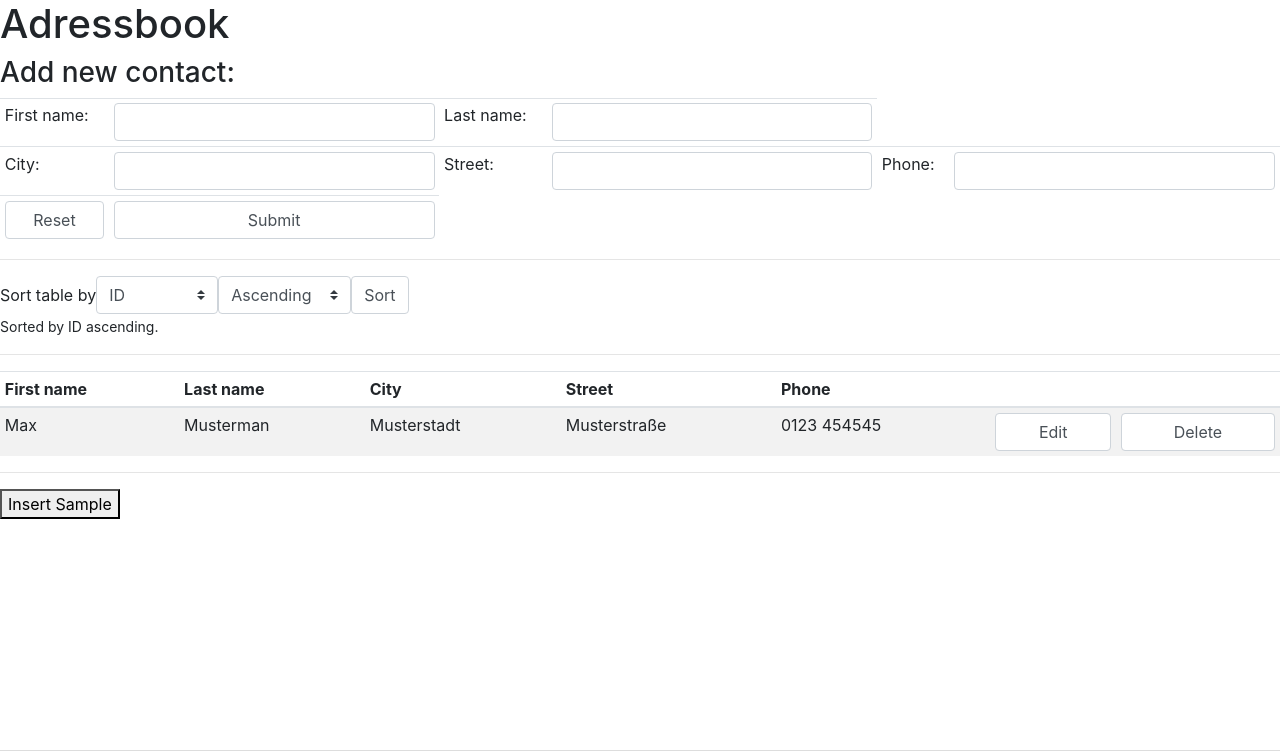
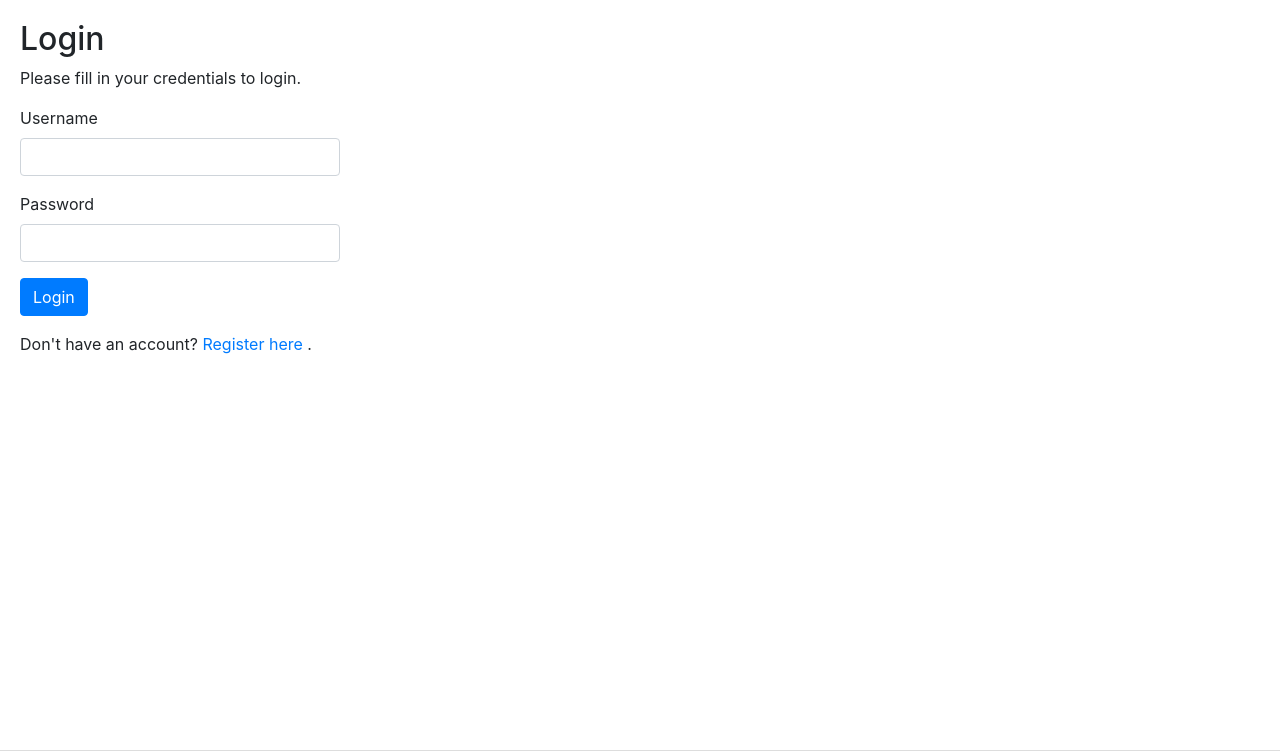
Before and after one commit to lukers38/adressbook, a PHP site: page / in a window 1280 px wide. Shown: the top 751 px of the page. Run offline with PHP 8.4, Linux system fonts and the light colour scheme; data comes from the database, SQL or seed files in the repository; some libraries are stand-ins or nearby versions.

Commit message:
+new index

```diff
--- a/index.php
+++ b/index.php
@@ -5,8 +5,18 @@ include("app/SQLiteCreateTable.php");
 /**
  * Simple Adressbook in PHP
  * (PHP) Task: Build a simple Adressbook where a user can add/edit/delete addressbook entries, sort them by name, phone number, city, etc. Other: Must work on all major operating systems: Linux, OSX and Windows. Its NOT allowed to use ANY framework or other peoples code. A good frontend design is not needed.
+ * -index/login Page-
  * @author Lukas Lichtmannecker <lukas.lichtmannecker@stud.hs-bochum.de>
  */
+
+//Init session
+session_start();
+
+//Check if user is already logged in, if so redirect to adressbook
+if(isset($_SESSION["loggedin"]) && $_SESSION["loggedin"] === true){
+    header("location: adressbook.php");
+    exit;
+}
 
 //Initialize $pdo
 $pdo = (new SQLiteConnection())->connect();
@@ -14,92 +24,57 @@ $sqlite_create = new SQLiteCreateTable($pdo);
 
 //Initialize DB if not exist
 $sqlite_create->createTable();
-//Uncomment next line to insert Sample entry on pageload
-//$sqlite_create->insertSample();
 
-//utility vars
-$first_name = "";
-$last_name = "";
-$city = "";
-$street = "";
-$phone = "";
-//sorting util vars
-$order_by = "adress_id";
-$direction = "ASC";
+//utility variables
+$username = $password = "";
+$username_err = $password_err = "";
 
-//handle requests
-//edit submitted
-//set edit column to 1 so the row gets displayed as editable
-if(isset($_POST["edit"])){
-  $id = $_POST["adress_id"];
-  $stmt = $pdo->prepare("UPDATE adress SET edit = 1 WHERE adress_id = :id");
-  $stmt->bindValue(':id',$id,PDO::PARAM_INT);
+//process data when submitted
+if($_SERVER["REQUEST_METHOD"] == "POST"){
+    //check username, if valid store in $username
+    if(empty(trim($_POST["username"]))){
+        $username_err = "Please enter a username.";
+    } else{
+        $username = trim($_POST["username"]);
+    }
+    //check password, if valid store in $password
+    if(empty(trim($_POST["password"]))){
+        $password_err = "Please enter your password.";
+    } else{
+        $password = trim($_POST["password"]);
+    }
+
+    //validate username/password
+    if(empty($username_err) && empty($password_err)){
+        //prepare sql statement, bind values and fetch results
+        $stmt = $pdo->prepare("SELECT user_id, username, password FROM user WHERE username = :username");
+        $stmt->bindValue(":username",$username,PDO::PARAM_STR);
         $stmt->execute();
+        $result = $stmt->fetch(PDO::FETCH_ASSOC);
+        //if username exists validate password
+        if($result){
+            $username = $result["username"];
+            $hashed_password = $result["password"];
+            $id = $result["user_id"];
+            if(password_verify($password,$hashed_password)){
+                //if password is correct start a new session
+                session_start();
+
+                $_SESSION["loggedin"] = true;
+                $_SESSION["id"] = $id;
+                $_SESSION["username"] = $username;
+
+                //redirect
+                header("location: adressbook.php");
+            } else{
+                //password is wrong
+                $login_err = "Invalid username or password.";
             }
-//delete submitted
-elseif(isset($_POST["delete"])){
-  $id = $_POST["adress_id"];
-  //prepare sql-statement
-  $stmt = $pdo->prepare("DELETE FROM adress WHERE adress_id = :id");
-  //bind :id to variable $id
-  $stmt->bindValue(":id",$id,PDO::PARAM_INT);
-  $stmt->execute();
-}
-//new contact submitted
-elseif(isset($_POST["add"])){
-  $first_name = $_POST["first_name"];
-  $last_name = $_POST["last_name"];
-  $city = $_POST["city"];
-  $street = $_POST["street"];
-  $phone = $_POST["phone"];
-  //prepare statement
-  $stmt = $pdo->prepare("INSERT INTO adress(first_name,last_name,city,street,phone) VALUES(:first_name,:last_name,:city,:street,:phone)");
-  //pass inserted values as array to execute()
-  $stmt->execute([
-    ":first_name" => $first_name,
-    ":last_name" => $last_name,
-    ":city" => $city,
-    ":street" => $street,
-    ":phone" => $phone]);
-}
-//edited row submitted
-elseif(isset($_POST["editsubmit"])){
-  $id = $_POST["adress_id"];
-  $first_name = $_POST["first_name"];
-  $last_name = $_POST["last_name"];
-  $city = $_POST["city"];
-  $street = $_POST["street"];
-  $phone = $_POST["phone"];
-  //prep update-statement
-  //set edit = 0 so it wont get displayed as editable again
-  $stmt = $pdo->prepare("UPDATE adress
-                        SET
-                          first_name = :first_name,
-                          last_name = :last_name,
-                          city = :city,
-                          street = :street,
-                          phone = :phone,
-                          edit = 0
-                        WHERE adress_id = :id");
-  $stmt->execute([
-    ":first_name" => $first_name,
-    ":last_name" => $last_name,
-    ":city" => $city,
-    ":street" => $street,
-    ":phone" => $phone,
-    ":id" => $id]);
-}
-//sort submitted
-//declares the sorting style
-elseif(isset($_POST["orderBy"])){
-  $order_by=$_POST["sortBy"];
-  if ($_POST["asc"]==0){
-    $direction = "DESC";
+        } else {
+            //user does not exist
+            $login_err = "Invalid username or password.";
         }
     }
-//insert sample
-elseif(isset($_POST["sample"])){
-  $sqlite_create->insertSample();
 }
 ?>
 
@@ -108,145 +83,38 @@ elseif(isset($_POST["sample"])){
 <head>
   <meta charset="UTF-8">
   <meta name="author" content="Lukas Lichtmannecker">
-  <title>Adressbook</title>
+  <title>Login</title>
   <link rel="stylesheet" href="https://v4-alpha.getbootstrap.com/dist/css/bootstrap.min.css">
+  <style>
+    .wrapper{width: 360px; padding: 20px;}
+  </style>
+
 </head>
 <body>
-  <h1> Adressbook </h1>
-  <h3>Add new contact:</h3>
-    <form method="POST" action="">
-    <table class="table table-sm" style="width:100%" >
-        <tr>
-            <td>First name:</td>
-            <td><input class="form-control" type = "text" name = "first_name" value="" required></td>
-            <td>Last name:</td>
-            <td><input class="form-control" type = "text" name = "last_name" value="" required></td>
-        </tr>
-        <tr>
-          <td>City:</td>
-          <td><input class="form-control" type = "text" name = "city" value="" required></td>
-          <td>Street:</td>
-          <td><input class="form-control" type = "text" name = "street" value="" required></td>
-          <td>Phone:</td>
-          <td><input class="form-control" type = "text" name = "phone" value="" required></td>
-        </tr>
-        <tr>
-          <td> <input class="form-control" type = "reset"></td>
-          <td> <input class="form-control" type = "submit" value="Submit" name="add"> </td>
-        </tr>
-    </table>
+  <div class="wrapper">
+  <h2>Login</h2>
+  <p>Please fill in your credentials to login.</p>
+  <?php if(!empty($login_err)){
+      echo '<div class="alert alert-danger">' . $login_err . '</div>';
+  }?>
+  <form action="<?= htmlspecialchars($_SERVER["PHP_SELF"]);?>" method="post">
+  <div class="form-group">
+        <label>Username</label>
+        <input type="text" name="username" class="form-control <?=(!empty($username_err)) ? 'is-invalid' : '';?>">
+        <span class="invalid-feedback"><?= $username_err;?></span>
+    </div>
+    <div class="form-group">
+        <label>Password</label>
+        <input type="password" name="password" class="form-control <?=(!empty($pasword_err)) ? 'is-invalid' : '';?>">
+        <span class="invalid-feedback"><?= $password_err;?></span>
+    </div>
+    <div class="form-group">
+        <input type="submit" class="btn btn-primary" value="Login">
+    </div>
+    <p>Don't have an account? <a href="register.php"> Register here </a>.</p>
   </form>
-    <hr/>
-    <form class="form-inline" method="POST" action="">
-      <label for="sortBy"> Sort table by </label>
-      <select class="custom-select" name="sortBy" id="orderBy">
-        <option value=adress_id>ID</option>
-        <option value=first_name>First name</option>
-        <option value=last_name>Last name</option>
-        <option value=city>City</option>
-        <option value=street>Street</option>
-        <option value=phone>Phone</option>
-      </select>
-      <select class="custom-select" name="asc">
-        <option value=1>Ascending</option>
-        <option value=0>Descending</option>
-      </select>
-      <button class="form-control" type="submit" name="orderBy">Sort</button>
-    </form>
-    <small>Sorted by <?php switch($order_by){
-      case "adress_id":
-        echo "ID";
-        break;
-      case "first_name":
-        echo "First name";
-        break;
-      case "last_name":
-        echo "Last name";
-        break;
-      case "city":
-        echo "City";
-        break;
-      case "street":
-        echo "Street";
-        break;
-      case "phone":
-        echo "Phone";
-        break;
-    }
-    switch($direction){
-      case "ASC":
-        echo " ascending.";
-        break;
-      case "DESC":
-        echo " descending.";
-        break;
-    } //echo " " . $_COOKIE["orderBy"] . " " . $_COOKIE["type"];
-    ?>
-    </small>
-    <hr/>
-    <table class="table table-striped table-sm">
-      <thead>
-          <th> First name </th>
-          <th> Last name </th>
-          <th> City </th>
-          <th> Street </th>
-          <th> Phone </th>
-          <th></th>
-          <th></th>
-      </thead>
-      <tbody>
-<!-- Fill Table -->
-      <?php
-        //get all rows ordered from adress table
-        $sql = "SELECT * FROM adress ORDER BY " . $order_by . " COLLATE NOCASE " . $direction;
-        $rows = $pdo->prepare($sql);
-        $rows->execute();
+  </div>
 
-        //cycle through each row and insert the values into a html table row
-        //$row : [adress_id,first_name,last_name,city,street,phone,edit]
-        //if the row has edit=1, the whole row gets displayed as <input>s
-        //else as <td>
-        foreach($rows as $row){
-          if (!$row['edit']){
-            //edit=0
-            echo "<tr>\n";
-            echo "<td>" . $row['first_name'] . "</td>\n";
-            echo "<td>" . $row['last_name'] . "</td>\n";
-            echo "<td>" . $row['city'] . "</td>\n";
-            echo "<td>" . $row['street'] . "</td>\n";
-            echo "<td>" . $row['phone'] . "</td>\n";
-            //add edit button
-            echo '<td><form method="POST">';
-            echo '<button class="form-control" type="submit" name="edit">Edit</button>';
-            echo '<input type="hidden" name="adress_id" value=' . $row['adress_id'] . '></form></td>';
-            //add delete button
-            echo '<td><form method="POST">';
-            echo '<button class="form-control" type="submit" name="delete">Delete</button>';
-            echo '<input type="hidden" name="adress_id" value=' . $row['adress_id'] . '></form></td>';
-          } else {
-            //edit=1
-            echo '<form method="POST"><tr>';
-            echo '<td><input class="form-control" type="text" name="first_name" value="' . $row['first_name'] . '" required></td>';
-            echo '<td><input class="form-control" type="text" name="last_name" value="' . $row['last_name'] . '" required></td>';
-            echo '<td><input class="form-control" type="text" name="city" value="' . $row['city'] . '" required></td>';
-            echo '<td><input class="form-control" type="text" name="street" value="' . $row['street'] . '" required></td>';
-            echo '<td><input class="form-control" type="text" name="phone" value="' . $row['phone'] . '" required></td>';
-            //add edit button
-            echo '<td><button class="form-control" type="submit" name="editsubmit">Submit</button>';
-            echo '<input type="hidden" name="adress_id" value=' . $row['adress_id'] . '></form></td>';
-            //add delete button
-            echo '<td><form method="POST">';
-            echo '<button class="form-control" type="submit" name="delete">Delete</button>';
-            echo '<input type="hidden" name="adress_id" value=' . $row['adress_id'] . '></form></td>';
-          }
-        }
-      ?>
-      </tbody>
-    </table>
-    <hr/>
-    <form class="form-inline" method="POST" action="">
-    <button type="submit" name="sample"> Insert Sample</button>
-    </form>
     <footer style="position:absolute;bottom:0;width:100%;height:50px;background-color: #ddd;">
         <div class="container">
           <p class="text-muted">Author: Lukas Lichtmannecker<br>
```
Lines whose indentation alone changed are shown as unchanged.
